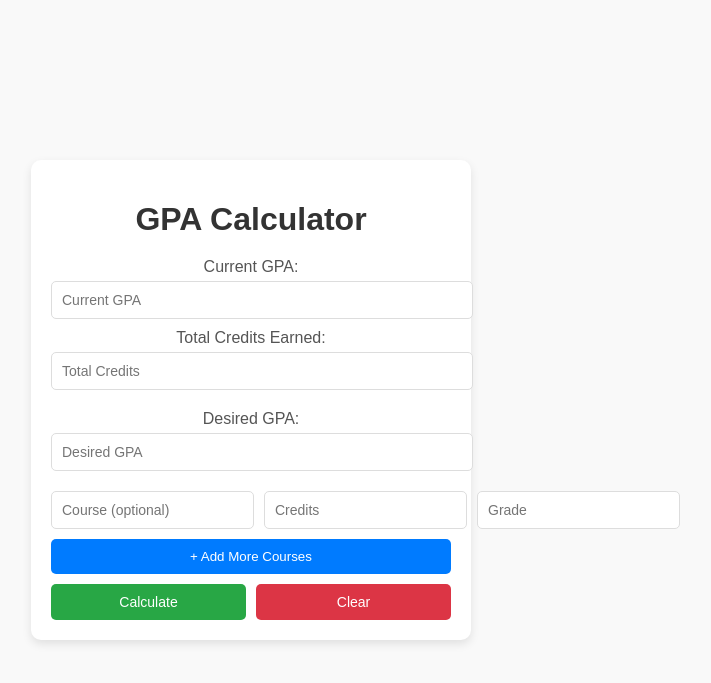
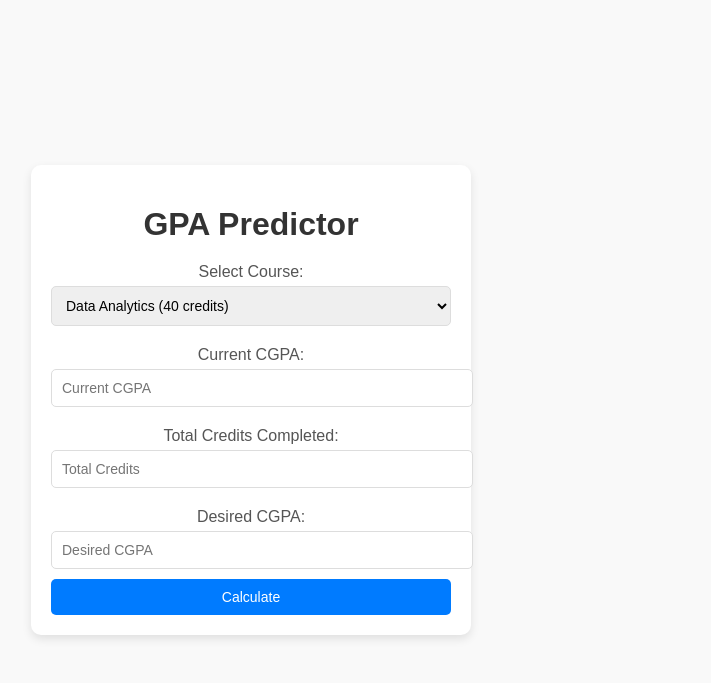
Before and after one commit to dan4737/GPACalc, a Flask app: page / in a window 1280 px wide. Shown: the top 683 px of the page, without its empty margins (389-1100 px from the left). Run offline with Flask 3, Linux system fonts and the light colour scheme.

Commit message:
Changed the interface and the logic

```diff
--- a/app.py
+++ b/app.py
@@ -2,57 +2,58 @@ from flask import Flask, render_template, request
 
 app = Flask(__name__)
 
-# Grade to GPA conversion
-GRADE_TO_GPA = {'A': 4.0, 'B': 3.0, 'C': 2.0, 'D': 1.0, 'F': 0.0}
+# Course details
+COURSES = {
+    "Data Analytics": 40,  # Course name and total credit hours
+    "Cyber Security": 40,
+    "Personal Support Worker":57
+
+}
+
 
 # Home Page
 @app.route('/')
 def index():
-    return render_template('index.html')
+    return render_template('index.html', courses=COURSES)
 
-# Calculate GPA and Forecast
+# Calculate Required GPA
 @app.route('/calculate', methods=['POST'])
 def calculate():
-    # Current GPA and Credits
-    current_gpa = float(request.form.get('current_gpa', 0))
+    # Get form data
+    current_cgpa = float(request.form.get('current_cgpa', 0))
     current_credits = float(request.form.get('current_credits', 0))
+    desired_cgpa = float(request.form.get('desired_cgpa', 0))
+    selected_course = request.form.get('course')
 
-    # Desired GPA
-    desired_gpa = float(request.form.get('desired_gpa', 0))
+    # Get total credit hours for the selected course
+    total_course_credits = COURSES.get(selected_course, 0)
 
-    # Current Courses
-    courses = []
-    for i in range(len(request.form.getlist('course_name'))):
-        course_name = request.form.getlist('course_name')[i]
-        grade = request.form.getlist('grade')[i].upper()
-        credits = int(request.form.getlist('credits')[i])
-        courses.append({'course_name': course_name, 'grade': grade, 'credits': credits})
+    # Calculate remaining credits
+    remaining_credits = total_course_credits - current_credits
 
-    # Calculate Current Semester GPA
-    total_points = sum(GRADE_TO_GPA.get(course['grade'], 0) * course['credits'] for course in courses)
-    total_credits = sum(course['credits'] for course in courses)
-    semester_gpa = total_points / total_credits if total_credits > 0 else 0
+    # Calculate required GPA for remaining credits
+    if remaining_credits > 0:
+        required_points = (desired_cgpa * (current_credits + remaining_credits)) - (current_cgpa * current_credits)
+        required_gpa = required_points / remaining_credits if remaining_credits > 0 else 0
 
-    # Calculate Cumulative GPA
-    cumulative_points = (current_gpa * current_credits) + total_points
-    cumulative_credits = current_credits + total_credits
-    cumulative_gpa = cumulative_points / cumulative_credits if cumulative_credits > 0 else 0
-
-    # Forecast Required GPA for Desired Cumulative GPA
-    if desired_gpa > 0:
-        required_points = (desired_gpa * cumulative_credits) - (current_gpa * current_credits)
-        required_gpa = required_points / total_credits if total_credits > 0 else 0
-
-        # Check if required GPA is achievable
+        # Check if required GPA is attainable
         if required_gpa > 4.0:
-            required_gpa_message = "Sorry, this cannot be achieved."
+            required_gpa_message = "Sorry, this is not attainable."
         else:
-            required_gpa_message = f"{required_gpa:.2f}"
+            required_gpa_message = f"To achieve a CGPA of {desired_cgpa:.2f}, you need a GPA of {required_gpa:.2f} in your remaining {remaining_credits} credits."
     else:
         required_gpa = 0
-        required_gpa_message = ""
+        required_gpa_message = "No remaining credits to calculate."
 
-    return render_template('index.html', semester_gpa=semester_gpa, cumulative_gpa=cumulative_gpa, required_gpa=required_gpa, required_gpa_message=required_gpa_message, courses=courses, current_gpa=current_gpa, current_credits=current_credits, desired_gpa=desired_gpa)
+    return render_template(
+        'index.html',
+        courses=COURSES,
+        selected_course=selected_course,
+        current_cgpa=current_cgpa,
+        current_credits=current_credits,
+        desired_cgpa=desired_cgpa,
+        required_gpa_message=required_gpa_message
+    )
 
 if __name__ == '__main__':
-    app.run(debug=True,port=8080)
+    app.run(debug=True, port=8080)
--- a/static/style.css
+++ b/static/style.css
@@ -23,42 +23,23 @@ h1 {
     color: #333;
 }
 
-.current-info,
-.desired-info {
-    margin-bottom: 20px;
-}
-
-.current-info label,
-.desired-info label {
+label {
     display: block;
     margin: 10px 0 5px;
     color: #555;
 }
 
-.current-info input,
-.desired-info input {
+input,
+select {
     width: 100%;
     padding: 10px;
     border: 1px solid #ddd;
     border-radius: 5px;
     font-size: 14px;
-}
-
-.course {
-    display: flex;
-    gap: 10px;
     margin-bottom: 10px;
 }
 
-.course input {
-    flex: 1;
-    padding: 10px;
-    border: 1px solid #ddd;
-    border-radius: 5px;
-    font-size: 14px;
-}
-
-.add-course {
+button {
     width: 100%;
     padding: 10px;
     background: #007bff;
@@ -66,43 +47,11 @@ h1 {
     border: none;
     border-radius: 5px;
     cursor: pointer;
-    margin-bottom: 10px;
-}
-
-.add-course:hover {
-    background: #0056b3;
-}
-
-.actions {
-    display: flex;
-    gap: 10px;
-}
-
-.actions button {
-    flex: 1;
-    padding: 10px;
-    border: none;
-    border-radius: 5px;
-    cursor: pointer;
     font-size: 14px;
 }
 
-.calculate {
-    background: #28a745;
-    color: #fff;
-}
-
-.calculate:hover {
-    background: #218838;
-}
-
-.clear {
-    background: #dc3545;
-    color: #fff;
-}
-
-.clear:hover {
-    background: #c82333;
+button:hover {
+    background: #0056b3;
 }
 
 .result {
@@ -115,16 +64,6 @@ h1 {
     color: #333;
 }
 
-.result h2 span {
-    color: #007bff;
-}
-
-.result ul {
-    list-style: none;
-    padding: 0;
-}
-
-.result li {
-    margin-bottom: 5px;
+.result p {
     color: #555;
 }
--- a/templates/index.html
+++ b/templates/index.html
@@ -3,66 +3,40 @@
 <head>
     <meta charset="UTF-8">
     <meta name="viewport" content="width=device-width, initial-scale=1.0">
-    <title>GPA Calculator</title>
+    <title>GPA Predictor</title>
     <link rel="stylesheet" href="{{ url_for('static', filename='style.css') }}">
 </head>
 <body>
     <div class="container">
-        <h1>GPA Calculator</h1>
+        <h1>GPA Predictor</h1>
         <form action="/calculate" method="POST">
-            <div class="current-info">
-                <label for="current_gpa">Current GPA:</label>
-                <input type="number" step="0.01" name="current_gpa" placeholder="Current GPA" required>
-                <label for="current_credits">Total Credits Earned:</label>
-                <input type="number" step="1" name="current_credits" placeholder="Total Credits" required>
-            </div>
-            <div class="desired-info">
-                <label for="desired_gpa">Desired GPA:</label>
-                <input type="number" step="0.01" name="desired_gpa" placeholder="Desired GPA">
-            </div>
-            <div id="courses">
-                <div class="course">
-                    <input type="text" name="course_name" placeholder="Course (optional)">
-                    <input type="number" name="credits" placeholder="Credits" required>
-                    <input type="text" name="grade" placeholder="Grade" required>
-                </div>
-            </div>
-            <button type="button" onclick="addCourse()" class="add-course">+ Add More Courses</button>
-            <div class="actions">
-                <button type="submit" class="calculate">Calculate</button>
-                <button type="reset" class="clear">Clear</button>
-            </div>
+            <label for="course">Select Course:</label>
+            <select id="course" name="course" required>
+                {% for course, credits in courses.items() %}
+                <option value="{{ course }}" {% if course == selected_course %}selected{% endif %}>
+                    {{ course }} ({{ credits }} credits)
+                </option>
+                {% endfor %}
+            </select>
+
+            <label for="current_cgpa">Current CGPA:</label>
+            <input type="number" step="0.01" name="current_cgpa" placeholder="Current CGPA" value="{{ current_cgpa }}" required>
+
+            <label for="current_credits">Total Credits Completed:</label>
+            <input type="number" step="1" name="current_credits" placeholder="Total Credits" value="{{ current_credits }}" required>
+
+            <label for="desired_cgpa">Desired CGPA:</label>
+            <input type="number" step="0.01" name="desired_cgpa" placeholder="Desired CGPA" value="{{ desired_cgpa }}" required>
+
+            <button type="submit">Calculate</button>
         </form>
 
-        {% if semester_gpa is defined and cumulative_gpa is defined %}
-<div class="result">
-    <h2>Semester GPA: <span>{{ "%.2f"|format(semester_gpa) }}</span></h2>
-    <h2>Cumulative GPA: <span>{{ "%.2f"|format(cumulative_gpa) }}</span></h2>
-    {% if desired_gpa > 0 %}
-    <h2>Required GPA This Semester: <span>{{ "%.2f"|format(required_gpa) }}</span></h2>
-    {% endif %}
-    <h3>Courses:</h3>
-    <ul>
-        {% for course in courses %}
-        <li>{{ course.course_name }} - Grade: {{ course.grade }}, Credits: {{ course.credits }}</li>
-        {% endfor %}
-    </ul>
-</div>
-{% endif %}
+        {% if required_gpa_message is defined %}
+        <div class="result">
+            <h2>Result:</h2>
+            <p>{{ required_gpa_message }}</p>
+        </div>
+        {% endif %}
     </div>
-
-    <script>
-        function addCourse() {
-            const coursesDiv = document.getElementById('courses');
-            const newCourse = document.createElement('div');
-            newCourse.classList.add('course');
-            newCourse.innerHTML = `
-                <input type="text" name="course_name" placeholder="Course (optional)">
-                <input type="number" name="credits" placeholder="Credits" required>
-                <input type="text" name="grade" placeholder="Grade" required>
-            `;
-            coursesDiv.appendChild(newCourse);
-        }
-    </script>
 </body>
 </html>
```
